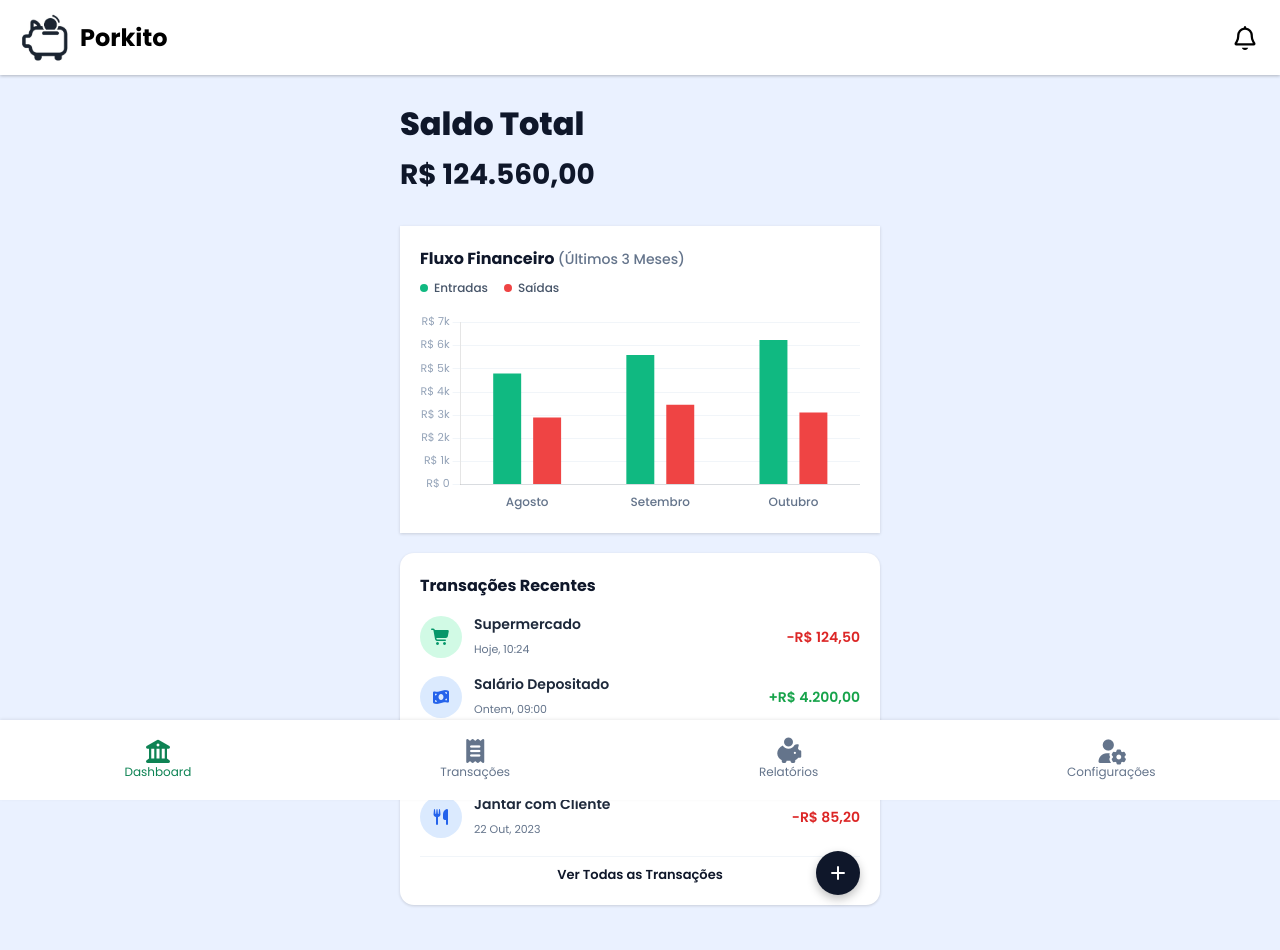
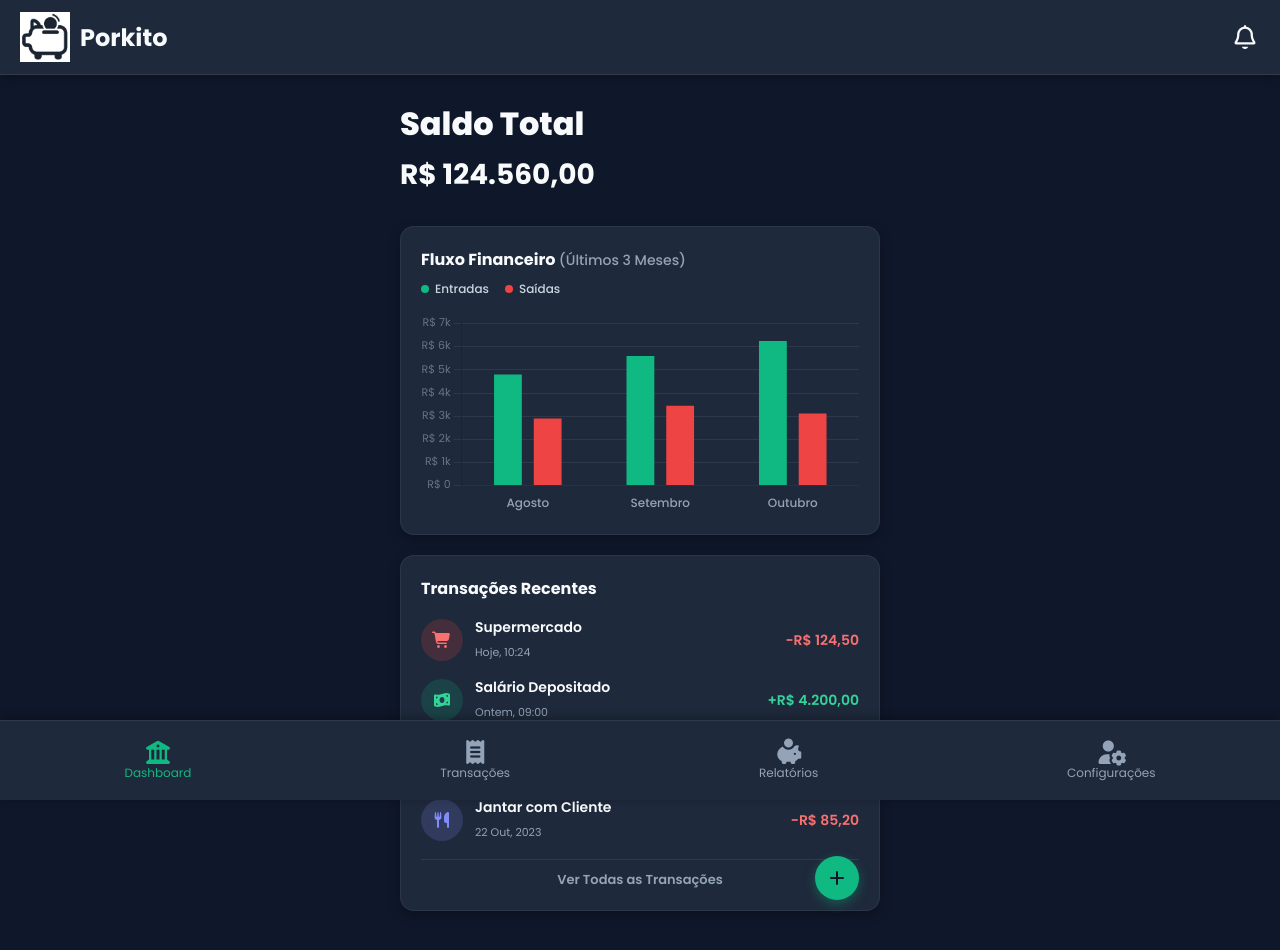
Before and after one commit to hugoowszz/ControleFinanceiro, a plain HTML site: page index.html in a window 1280 px wide. Drawn offline with nearby package versions, Linux system fonts and the light colour scheme.

Commit message:
Apply dark theme and UI polish
Convert app to a dark theme and refine UI styles across CSS and one HTML file. Updated colors (background to #0F172A, text to #F8FAFC), headers, navigation, cards, buttons, badges, borders, shadows and hover states for consistent dark visuals in: dashboard.css, pages/configuracoes/configuracoes.css, pages/relatorios/relatorios.css, pages/transacoes/transacoes.css. Adjusted chart tooltip and y-axis tick colors in index.html. Removed the "Bancos Conectados" option card from pages/configuracoes/configuracoes.html. Small layout/interaction tweaks (radii, transitions, accent colors) for improved UX.

```diff
--- a/dashboard.css
+++ b/dashboard.css
@@ -6,7 +6,8 @@
 }
 
 body {
-    background-color: #EAF1FF;
+    background-color: #0F172A;
+    color: #F8FAFC;
     display: flex;
     flex-direction: column;
     align-items: center;
@@ -19,17 +20,22 @@
     display: flex;
     height: 75px;
     width: 100%;
-    box-shadow: 0px 1px 3px rgba(0, 0, 0, 0.25);
+    border-bottom: 1px solid rgba(255, 255, 255, 0.08);
+    box-shadow: 0px 2px 10px rgba(0, 0, 0, 0.3);
     align-items: center;
     justify-content: space-between;
     padding: 0 20px;
-    background-color: #FFFFFF;
+    background-color: #1E293B;
 }
 
 .header-logo {
     display: flex;
     align-items: center;
     gap: 10px;
+}
+
+.header-logo h2 {
+    color: #F8FAFC;
 }
 
 .icon-header {
@@ -39,7 +45,13 @@
 
 .bell-icon {
     font-size: 24px;
+    color: #F8FAFC;
     cursor: pointer;
+    transition: color 0.2s;
+}
+
+.bell-icon:hover {
+    color: #10B981;
 }
 
 /* MAIN */
@@ -66,13 +78,13 @@
 .saldo h1 {
     font-size: 32px;
     font-weight: 800;
-    color: #0F172A;
+    color: #F8FAFC;
 }
 
 .saldo h2 {
     font-size: 28px;
     font-weight: 700;
-    color: #0F172A;
+    color: #F8FAFC;
 }
 
 .botoes-saldo {
@@ -88,31 +100,36 @@
     font-weight: 600;
     font-family: "Poppins", sans-serif;
     cursor: pointer;
-    transition: opacity 0.2s;
+    transition: all 0.2s;
 }
 
 .btn-depositar {
-    background-color: #0F172A;
-    color: #FFFFFF;
+    background-color: #10B981;
+    color: #0F172A;
     border: none;
 }
 
-.btn-enviar {
-    background-color: #FFFFFF;
-    color: #0F172A;
-    border: 1px solid #CBD5E1;
+.btn-depositar:hover {
+    background-color: #34D399;
 }
 
-.btn-saldo:hover {
-    opacity: 0.9;
+.btn-enviar {
+    background-color: #334155;
+    color: #F8FAFC;
+    border: 1px solid rgba(255, 255, 255, 0.1);
+}
+
+.btn-enviar:hover {
+    background-color: #475569;
 }
 
 /* CARD DO GRÁFICO */
 
 .grafico-entradas-saidas {
-    background-color: #FFFFFF;
-    box-shadow: 0px 1px 3px rgba(0, 0, 0, 0.15);
-    border-radius: px;
+    background-color: #1E293B;
+    border: 1px solid rgba(255, 255, 255, 0.06);
+    box-shadow: 0px 4px 12px rgba(0, 0, 0, 0.25);
+    border-radius: 14px;
     padding: 20px;
     display: flex;
     flex-direction: column;
@@ -128,20 +145,20 @@
 .grafico-header h2 {
     font-size: 16px;
     font-weight: 700;
-    color: #0F172A;
+    color: #F8FAFC;
 }
 
 .periodo {
     font-size: 14px;
     font-weight: 500;
-    color: #64748B;
+    color: #94A3B8;
 }
 
 .grafico-legenda {
     display: flex;
     gap: 16px;
     font-size: 12px;
-    color: #475569;
+    color: #CBD5E1;
     font-weight: 500;
 }
 
@@ -174,8 +191,9 @@
 /* CARD DE TRANSAÇÕES RECENTES */
 
 .transacoes {
-    background-color: #FFFFFF;
-    box-shadow: 0px 1px 3px rgba(0, 0, 0, 0.15);
+    background-color: #1E293B;
+    border: 1px solid rgba(255, 255, 255, 0.06);
+    box-shadow: 0px 4px 12px rgba(0, 0, 0, 0.25);
     border-radius: 14px;
     display: flex;
     flex-direction: column;
@@ -187,7 +205,7 @@
 .transacoes-header h2 {
     font-size: 16px;
     font-weight: 700;
-    color: #0F172A;
+    color: #F8FAFC;
 }
 
 .lista-transacoes-recentes {
@@ -219,34 +237,34 @@
 }
 
 .badge-carrinho {
-    background-color: #D1FAE5;
-    color: #059669;
+    background-color: rgba(239, 68, 68, 0.18);
+    color: #F87171;
 }
 
 .badge-salario {
-    background-color: #DBEAFE;
-    color: #2563EB;
+    background-color: rgba(16, 185, 129, 0.18);
+    color: #34D399;
 }
 
 .badge-carro {
-    background-color: #E0F2FE;
-    color: #0284C7;
+    background-color: rgba(56, 189, 248, 0.18);
+    color: #38BDF8;
 }
 
 .badge-restaurante {
-    background-color: #DBEAFE;
-    color: #2563EB;
+    background-color: rgba(129, 140, 248, 0.18);
+    color: #818CF8;
 }
 
 .detalhes h4 {
     font-size: 14px;
     font-weight: 600;
-    color: #1E293B;
+    color: #F8FAFC;
 }
 
 .detalhes span {
     font-size: 11px;
-    color: #64748B;
+    color: #94A3B8;
 }
 
 .valor {
@@ -255,11 +273,11 @@
 }
 
 .valor.negativo {
-    color: #DC2626;
+    color: #F87171;
 }
 
 .valor.positivo {
-    color: #16A34A;
+    color: #34D399;
 }
 
 .transacoes-footer {
@@ -267,12 +285,12 @@
     justify-content: center;
     align-items: center;
     position: relative;
-    padding-top: 8px;
-    border-top: 1px solid #F1F5F9;
+    padding-top: 10px;
+    border-top: 1px solid rgba(255, 255, 255, 0.08);
 }
 
 .link-ver-todas {
-    color: #0F172A;
+    color: #94A3B8;
     font-size: 13px;
     font-weight: 600;
     text-decoration: none;
@@ -280,7 +298,7 @@
 }
 
 .link-ver-todas:hover {
-    color: #0E8354;
+    color: #10B981;
     text-decoration: underline;
 }
 
@@ -291,21 +309,21 @@
     width: 44px;
     height: 44px;
     border-radius: 50%;
-    background-color: #0F172A;
-    color: #FFFFFF;
+    background-color: #10B981;
+    color: #0F172A;
     border: none;
     font-size: 16px;
     display: flex;
     align-items: center;
     justify-content: center;
     cursor: pointer;
-    box-shadow: 0px 4px 10px rgba(0, 0, 0, 0.25);
+    box-shadow: 0px 4px 12px rgba(16, 185, 129, 0.35);
     transition: transform 0.2s, background-color 0.2s;
 }
 
 .btn-flutuante:hover {
-    transform: scale(1.05);
-    background-color: #1E293B;
+    transform: scale(1.06);
+    background-color: #34D399;
 }
 
 /* BARRA DE NAVEGAÇÃO */
@@ -313,31 +331,32 @@
 .barra-navegacao {
     height: 80px;
     width: 100%;
-    background-color: #FFFFFF;
+    background-color: #1E293B;
+    border-top: 1px solid rgba(255, 255, 255, 0.08);
     position: fixed;
     bottom: 0;
     display: flex;
     justify-content: space-around;
     align-items: center;
     font-size: 24px;
-    box-shadow: 0px -1px 3px rgba(0, 0, 0, 0.08);
+    box-shadow: 0px -2px 10px rgba(0, 0, 0, 0.3);
 }
 
 .barra-navegacao > div {
     display: flex;
     flex-direction: column;
     align-items: center;
-    color: #64748B;
+    color: #94A3B8;
     cursor: pointer;
     transition: color 0.2s;
 }
 
 .barra-navegacao > div:hover {
-    color: #0E8354;
+    color: #34D399;
 }
 
 .barra-navegacao > div.active {
-    color: #0E8354;
+    color: #10B981;
 }
 
 .barra-navegacao > div > span {
--- a/index.html
+++ b/index.html
@@ -167,7 +167,11 @@
                         display: false
                     },
                     tooltip: {
-                        backgroundColor: '#0F172A',
+                        backgroundColor: '#1E293B',
+                        titleColor: '#F8FAFC',
+                        bodyColor: '#F8FAFC',
+                        borderColor: 'rgba(255, 255, 255, 0.1)',
+                        borderWidth: 1,
                         titleFont: { family: 'Poppins', size: 12 },
                         bodyFont: { family: 'Poppins', size: 13, weight: '600' },
                         padding: 10,
@@ -195,12 +199,12 @@
                                 size: 12,
                                 weight: '500'
                             },
-                            color: '#64748B'
+                            color: '#94A3B8'
                         }
                     },
                     y: {
                         grid: {
-                            color: '#F1F5F9',
+                            color: 'rgba(255, 255, 255, 0.07)',
                             drawBorder: false
                         },
                         ticks: {
@@ -208,7 +212,7 @@
                                 family: 'Poppins',
                                 size: 11
                             },
-                            color: '#94A3B8',
+                            color: '#64748B',
                             callback: function(value) {
                                 return 'R$ ' + (value >= 1000 ? (value / 1000) + 'k' : value);
                             }
--- a/pages/configuracoes/configuracoes.css
+++ b/pages/configuracoes/configuracoes.css
@@ -6,7 +6,8 @@
 }
 
 body {
-    background-color: #EAF1FF;
+    background-color: #0F172A;
+    color: #F8FAFC;
     display: flex;
     flex-direction: column;
     align-items: center;
@@ -19,17 +20,22 @@
     display: flex;
     height: 75px;
     width: 100%;
-    box-shadow: 0px 1px 3px rgba(0, 0, 0, 0.25);
+    border-bottom: 1px solid rgba(255, 255, 255, 0.08);
+    box-shadow: 0px 2px 10px rgba(0, 0, 0, 0.3);
     align-items: center;
     justify-content: space-between;
     padding: 0 20px;
-    background-color: #FFFFFF;
+    background-color: #1E293B;
 }
 
 .header-logo {
     display: flex;
     align-items: center;
     gap: 10px;
+}
+
+.header-logo h2 {
+    color: #F8FAFC;
 }
 
 .icon-header {
@@ -39,7 +45,13 @@
 
 .bell-icon {
     font-size: 24px;
+    color: #F8FAFC;
     cursor: pointer;
+    transition: color 0.2s;
+}
+
+.bell-icon:hover {
+    color: #10B981;
 }
 
 /* MAIN */
@@ -74,16 +86,18 @@
     width: 90px;
     height: 90px;
     border-radius: 50%;
-    background: linear-gradient(135deg, #0F172A, #334155);
+    background: linear-gradient(135deg, #1E293B, #334155);
+    border: 2px solid rgba(255, 255, 255, 0.1);
     display: flex;
     align-items: center;
     justify-content: center;
-    color: #FFFFFF;
-    box-shadow: 0px 4px 10px rgba(0, 0, 0, 0.15);
+    color: #F8FAFC;
+    box-shadow: 0px 4px 12px rgba(0, 0, 0, 0.3);
 }
 
 .avatar-icon {
     font-size: 40px;
+    color: #CBD5E1;
 }
 
 .btn-editar-avatar {
@@ -93,26 +107,32 @@
     width: 28px;
     height: 28px;
     border-radius: 50%;
-    background-color: #0F172A;
-    color: #FFFFFF;
-    border: 2px solid #FFFFFF;
+    background-color: #10B981;
+    color: #0F172A;
+    border: 2px solid #0F172A;
     display: flex;
     align-items: center;
     justify-content: center;
     font-size: 11px;
     cursor: pointer;
-    box-shadow: 0px 2px 4px rgba(0, 0, 0, 0.2);
+    box-shadow: 0px 2px 6px rgba(0, 0, 0, 0.3);
+    transition: transform 0.2s, background-color 0.2s;
+}
+
+.btn-editar-avatar:hover {
+    transform: scale(1.08);
+    background-color: #34D399;
 }
 
 .nome-usuario {
     font-size: 20px;
     font-weight: 700;
-    color: #0F172A;
+    color: #F8FAFC;
 }
 
 .badge-premium {
-    background-color: #DCFCE7;
-    color: #16A34A;
+    background-color: rgba(16, 185, 129, 0.18);
+    color: #34D399;
     font-size: 12px;
     font-weight: 600;
     padding: 4px 14px;
@@ -132,20 +152,22 @@
 }
 
 .opcao-card {
-    background-color: #FFFFFF;
-    border-radius: 12px;
-    box-shadow: 0px 1px 3px rgba(0, 0, 0, 0.12);
+    background-color: #1E293B;
+    border: 1px solid rgba(255, 255, 255, 0.06);
+    border-radius: 14px;
+    box-shadow: 0px 4px 12px rgba(0, 0, 0, 0.25);
     padding: 14px 16px;
     display: flex;
     align-items: center;
     justify-content: space-between;
     cursor: pointer;
-    transition: transform 0.15s ease, box-shadow 0.15s ease;
+    transition: transform 0.15s ease, box-shadow 0.15s ease, border-color 0.15s;
 }
 
 .opcao-card:hover {
-    transform: translateY(-1px);
-    box-shadow: 0px 3px 6px rgba(0, 0, 0, 0.15);
+    transform: translateY(-2px);
+    border-color: rgba(255, 255, 255, 0.12);
+    box-shadow: 0px 6px 16px rgba(0, 0, 0, 0.35);
 }
 
 .opcao-esquerda {
@@ -158,8 +180,8 @@
     width: 42px;
     height: 42px;
     border-radius: 10px;
-    background-color: #F1F5F9;
-    color: #0F172A;
+    background-color: #334155;
+    color: #38BDF8;
     display: flex;
     align-items: center;
     justify-content: center;
@@ -169,16 +191,16 @@
 .opcao-info h3 {
     font-size: 14px;
     font-weight: 600;
-    color: #0F172A;
+    color: #F8FAFC;
 }
 
 .opcao-info span {
     font-size: 12px;
-    color: #64748B;
+    color: #94A3B8;
 }
 
 .chevron-icon {
-    color: #94A3B8;
+    color: #64748B;
     font-size: 14px;
 }
 
@@ -188,9 +210,9 @@
     width: 100%;
     padding: 12px;
     border-radius: 12px;
-    background-color: #FFFFFF;
-    border: 1px solid #FCA5A5;
-    color: #DC2626;
+    background-color: #1E293B;
+    border: 1px solid rgba(239, 68, 68, 0.35);
+    color: #F87171;
     font-size: 14px;
     font-weight: 600;
     font-family: "Poppins", sans-serif;
@@ -199,11 +221,12 @@
     justify-content: center;
     gap: 8px;
     cursor: pointer;
-    transition: background-color 0.2s;
+    transition: all 0.2s;
 }
 
 .btn-sair:hover {
-    background-color: #FEF2F2;
+    background-color: rgba(239, 68, 68, 0.12);
+    border-color: #EF4444;
 }
 
 /* BARRA DE NAVEGAÇÃO */
@@ -211,31 +234,32 @@
 .barra-navegacao {
     height: 80px;
     width: 100%;
-    background-color: #FFFFFF;
+    background-color: #1E293B;
+    border-top: 1px solid rgba(255, 255, 255, 0.08);
     position: fixed;
     bottom: 0;
     display: flex;
     justify-content: space-around;
     align-items: center;
     font-size: 24px;
-    box-shadow: 0px -1px 3px rgba(0, 0, 0, 0.08);
+    box-shadow: 0px -2px 10px rgba(0, 0, 0, 0.3);
 }
 
 .barra-navegacao > div {
     display: flex;
     flex-direction: column;
     align-items: center;
-    color: #64748B;
+    color: #94A3B8;
     cursor: pointer;
     transition: color 0.2s;
 }
 
 .barra-navegacao > div:hover {
-    color: #0E8354;
+    color: #34D399;
 }
 
 .barra-navegacao > div.active {
-    color: #0E8354;
+    color: #10B981;
 }
 
 .barra-navegacao > div > span {
--- a/pages/relatorios/relatorios.css
+++ b/pages/relatorios/relatorios.css
@@ -6,7 +6,8 @@
 }
 
 body {
-    background-color: #EAF1FF;
+    background-color: #0F172A;
+    color: #F8FAFC;
     display: flex;
     flex-direction: column;
     align-items: center;
@@ -19,17 +20,22 @@
     display: flex;
     height: 75px;
     width: 100%;
-    box-shadow: 0px 1px 3px rgba(0, 0, 0, 0.25);
+    border-bottom: 1px solid rgba(255, 255, 255, 0.08);
+    box-shadow: 0px 2px 10px rgba(0, 0, 0, 0.3);
     align-items: center;
     justify-content: space-between;
     padding: 0 20px;
-    background-color: #FFFFFF;
+    background-color: #1E293B;
 }
 
 .header-logo {
     display: flex;
     align-items: center;
     gap: 10px;
+}
+
+.header-logo h2 {
+    color: #F8FAFC;
 }
 
 .icon-header {
@@ -39,7 +45,13 @@
 
 .bell-icon {
     font-size: 24px;
+    color: #F8FAFC;
     cursor: pointer;
+    transition: color 0.2s;
+}
+
+.bell-icon:hover {
+    color: #10B981;
 }
 
 /* MAIN */
@@ -51,21 +63,22 @@
     flex-direction: column;
     gap: 20px;
     margin-top: 25px;
-    margin-bottom: 100px;
+    margin-bottom: 110px;
 }
 
 .titulo-secao h1 {
     font-size: 24px;
     font-weight: 700;
-    color: #0F172A;
+    color: #F8FAFC;
 }
 
 /* CARD PLANEJAMENTO */
 
 .card-planejamento {
-    background-color: #FFFFFF;
-    border-radius: 12px;
-    box-shadow: 0px 1px 3px rgba(0, 0, 0, 0.15);
+    background-color: #1E293B;
+    border: 1px solid rgba(255, 255, 255, 0.06);
+    border-radius: 14px;
+    box-shadow: 0px 4px 12px rgba(0, 0, 0, 0.25);
     padding: 20px;
     display: flex;
     flex-direction: column;
@@ -87,34 +100,34 @@
 .header-titulo h2 {
     font-size: 16px;
     font-weight: 600;
-    color: #0F172A;
+    color: #F8FAFC;
 }
 
 .icone-verde {
-    color: #0E8354;
+    color: #10B981;
     font-size: 18px;
 }
 
 .btn-nova-meta {
-    background-color: #0F172A;
-    color: #FFFFFF;
+    background-color: #10B981;
+    color: #0F172A;
     border: none;
     border-radius: 8px;
-    padding: 6px 12px;
+    padding: 6px 14px;
     font-size: 12px;
-    font-weight: 500;
+    font-weight: 600;
     font-family: "Poppins", sans-serif;
     cursor: pointer;
-    transition: opacity 0.2s;
+    transition: all 0.2s;
 }
 
 .btn-nova-meta:hover {
-    opacity: 0.9;
+    background-color: #34D399;
 }
 
 .data-subtitulo {
     font-size: 12px;
-    color: #64748B;
+    color: #94A3B8;
     font-weight: 500;
 }
 
@@ -141,7 +154,7 @@
 .meta-nome {
     font-size: 14px;
     font-weight: 500;
-    color: #1E293B;
+    color: #F8FAFC;
 }
 
 .meta-valores {
@@ -153,18 +166,18 @@
 .meta-progresso-txt {
     font-size: 13px;
     font-weight: 600;
-    color: #0F172A;
+    color: #CBD5E1;
 }
 
 .meta-porcentagem {
     font-size: 11px;
-    color: #64748B;
+    color: #94A3B8;
 }
 
 .barra-progresso-fundo {
     width: 100%;
     height: 8px;
-    background-color: #E2E8F0;
+    background-color: #334155;
     border-radius: 999px;
     overflow: hidden;
 }
@@ -176,11 +189,11 @@
 }
 
 .barra-progresso-preenchimento.verde {
-    background-color: #0E8354;
+    background-color: #10B981;
 }
 
 .barra-progresso-preenchimento.vermelho {
-    background-color: #DC2626;
+    background-color: #EF4444;
 }
 
 /* BARRA DE NAVEGAÇÃO */
@@ -188,31 +201,32 @@
 .barra-navegacao {
     height: 80px;
     width: 100%;
-    background-color: #FFFFFF;
+    background-color: #1E293B;
+    border-top: 1px solid rgba(255, 255, 255, 0.08);
     position: fixed;
     bottom: 0;
     display: flex;
     justify-content: space-around;
     align-items: center;
     font-size: 24px;
-    box-shadow: 0px -1px 3px rgba(0, 0, 0, 0.08);
+    box-shadow: 0px -2px 10px rgba(0, 0, 0, 0.3);
 }
 
 .barra-navegacao > div {
     display: flex;
     flex-direction: column;
     align-items: center;
-    color: #64748B;
+    color: #94A3B8;
     cursor: pointer;
     transition: color 0.2s;
 }
 
 .barra-navegacao > div:hover {
-    color: #0E8354;
+    color: #34D399;
 }
 
 .barra-navegacao > div.active {
-    color: #0E8354;
+    color: #10B981;
 }
 
 .barra-navegacao > div > span {
--- a/pages/transacoes/transacoes.css
+++ b/pages/transacoes/transacoes.css
@@ -6,7 +6,8 @@
 }
 
 body {
-    background-color: #EAF1FF;
+    background-color: #0F172A;
+    color: #F8FAFC;
     display: flex;
     flex-direction: column;
     align-items: center;
@@ -19,17 +20,22 @@
     display: flex;
     height: 75px;
     width: 100%;
-    box-shadow: 0px 1px 3px rgba(0, 0, 0, 0.25);
+    border-bottom: 1px solid rgba(255, 255, 255, 0.08);
+    box-shadow: 0px 2px 10px rgba(0, 0, 0, 0.3);
     align-items: center;
     justify-content: space-between;
     padding: 0 20px;
-    background-color: #FFFFFF;
+    background-color: #1E293B;
 }
 
 .header-logo {
     display: flex;
     align-items: center;
     gap: 10px;
+}
+
+.header-logo h2 {
+    color: #F8FAFC;
 }
 
 .icon-header {
@@ -39,7 +45,13 @@
 
 .bell-icon {
     font-size: 24px;
+    color: #F8FAFC;
     cursor: pointer;
+    transition: color 0.2s;
+}
+
+.bell-icon:hover {
+    color: #10B981;
 }
 
 /* MAIN */
@@ -51,7 +63,7 @@
     flex-direction: column;
     gap: 20px;
     margin-top: 25px;
-    margin-bottom: 100px;
+    margin-bottom: 110px;
 }
 
 /* BARRA DE BUSCA */
@@ -59,30 +71,31 @@
 .busca-container {
     display: flex;
     align-items: center;
-    background-color: #FFFFFF;
-    border: 1px solid #CBD5E1;
+    background-color: #1E293B;
+    border: 1px solid #334155;
     border-radius: 12px;
     padding: 12px 16px;
     gap: 12px;
-    box-shadow: 0px 1px 3px rgba(0, 0, 0, 0.05);
+    box-shadow: 0px 2px 8px rgba(0, 0, 0, 0.2);
 }
 
 .busca-icon {
-    color: #94A3B8;
+    color: #64748B;
     font-size: 16px;
 }
 
 .busca-input {
     border: none;
     outline: none;
+    background-color: transparent;
     width: 100%;
     font-size: 14px;
     font-family: "Poppins", sans-serif;
-    color: #1E293B;
+    color: #F8FAFC;
 }
 
 .busca-input::placeholder {
-    color: #94A3B8;
+    color: #64748B;
 }
 
 /* FILTROS */
@@ -95,19 +108,25 @@
 .filtro-btn {
     padding: 8px 20px;
     border-radius: 20px;
-    border: 1px solid #E2E8F0;
-    background-color: #FFFFFF;
-    color: #475569;
+    border: 1px solid rgba(255, 255, 255, 0.1);
+    background-color: #1E293B;
+    color: #94A3B8;
     font-size: 14px;
     font-weight: 500;
     cursor: pointer;
     transition: all 0.2s ease;
 }
 
+.filtro-btn:hover {
+    background-color: #334155;
+    color: #F8FAFC;
+}
+
 .filtro-btn.active {
-    background-color: #0F172A;
-    color: #FFFFFF;
-    border-color: #0F172A;
+    background-color: #10B981;
+    color: #0F172A;
+    border-color: #10B981;
+    font-weight: 600;
 }
 
 /* SEÇÃO DE TRANSAÇÕES */
@@ -121,14 +140,15 @@
 .data-grupo {
     font-size: 15px;
     font-weight: 600;
-    color: #1E293B;
+    color: #CBD5E1;
     margin-top: 5px;
 }
 
 .card-transacoes {
-    background-color: #FFFFFF;
-    border-radius: 12px;
-    box-shadow: 0px 1px 3px rgba(0, 0, 0, 0.15);
+    background-color: #1E293B;
+    border: 1px solid rgba(255, 255, 255, 0.06);
+    border-radius: 14px;
+    box-shadow: 0px 4px 12px rgba(0, 0, 0, 0.25);
     padding: 14px 16px;
     display: flex;
     flex-direction: column;
@@ -158,23 +178,23 @@
 }
 
 .badge-carrinho {
-    background-color: #FFE4E6;
-    color: #E11D48;
+    background-color: rgba(239, 68, 68, 0.18);
+    color: #F87171;
 }
 
 .badge-transporte {
-    background-color: #E0F2FE;
-    color: #0284C7;
+    background-color: rgba(56, 189, 248, 0.18);
+    color: #38BDF8;
 }
 
 .badge-salario {
-    background-color: #DCFCE7;
-    color: #16A34A;
+    background-color: rgba(16, 185, 129, 0.18);
+    color: #34D399;
 }
 
 .badge-restaurante {
-    background-color: #DBEAFE;
-    color: #2563EB;
+    background-color: rgba(129, 140, 248, 0.18);
+    color: #818CF8;
 }
 
 .detalhes {
@@ -185,12 +205,12 @@
 .detalhes h4 {
     font-size: 14px;
     font-weight: 600;
-    color: #1E293B;
+    color: #F8FAFC;
 }
 
 .detalhes span {
     font-size: 12px;
-    color: #64748B;
+    color: #94A3B8;
 }
 
 .valor {
@@ -199,16 +219,16 @@
 }
 
 .valor.negativo {
-    color: #DC2626;
+    color: #F87171;
 }
 
 .valor.positivo {
-    color: #16A34A;
+    color: #34D399;
 }
 
 .divisor {
     height: 1px;
-    background-color: #F1F5F9;
+    background-color: rgba(255, 255, 255, 0.08);
     margin: 8px 0;
 }
 
@@ -217,31 +237,32 @@
 .barra-navegacao {
     height: 80px;
     width: 100%;
-    background-color: #FFFFFF;
+    background-color: #1E293B;
+    border-top: 1px solid rgba(255, 255, 255, 0.08);
     position: fixed;
     bottom: 0;
     display: flex;
     justify-content: space-around;
     align-items: center;
     font-size: 24px;
-    box-shadow: 0px -1px 3px rgba(0, 0, 0, 0.08);
+    box-shadow: 0px -2px 10px rgba(0, 0, 0, 0.3);
 }
 
 .barra-navegacao > div {
     display: flex;
     flex-direction: column;
     align-items: center;
-    color: #64748B;
+    color: #94A3B8;
     cursor: pointer;
     transition: color 0.2s;
 }
 
 .barra-navegacao > div:hover {
-    color: #0E8354;
+    color: #34D399;
 }
 
 .barra-navegacao > div.active {
-    color: #0E8354;
+    color: #10B981;
 }
 
 .barra-navegacao > div > span {
```
Also changed, not shown: pages/configuracoes/configuracoes.html (+0 -13 lines).
